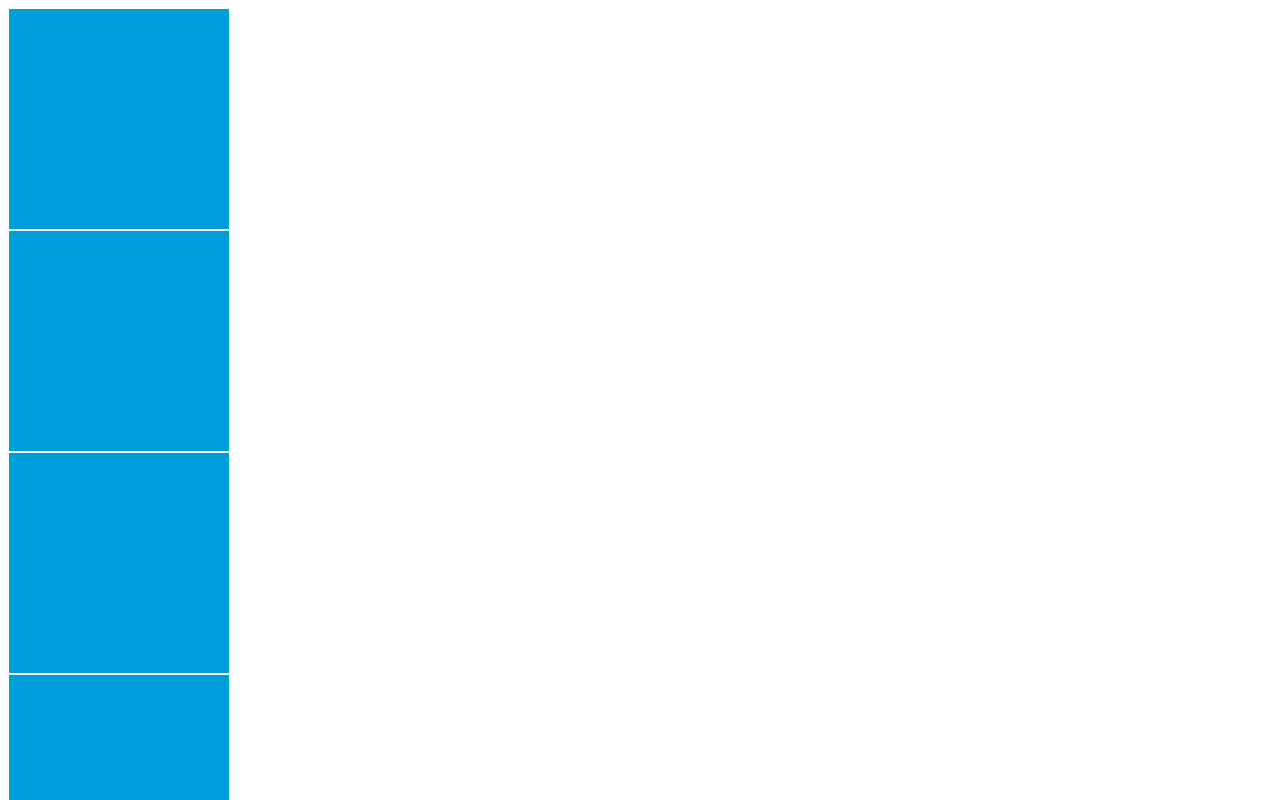
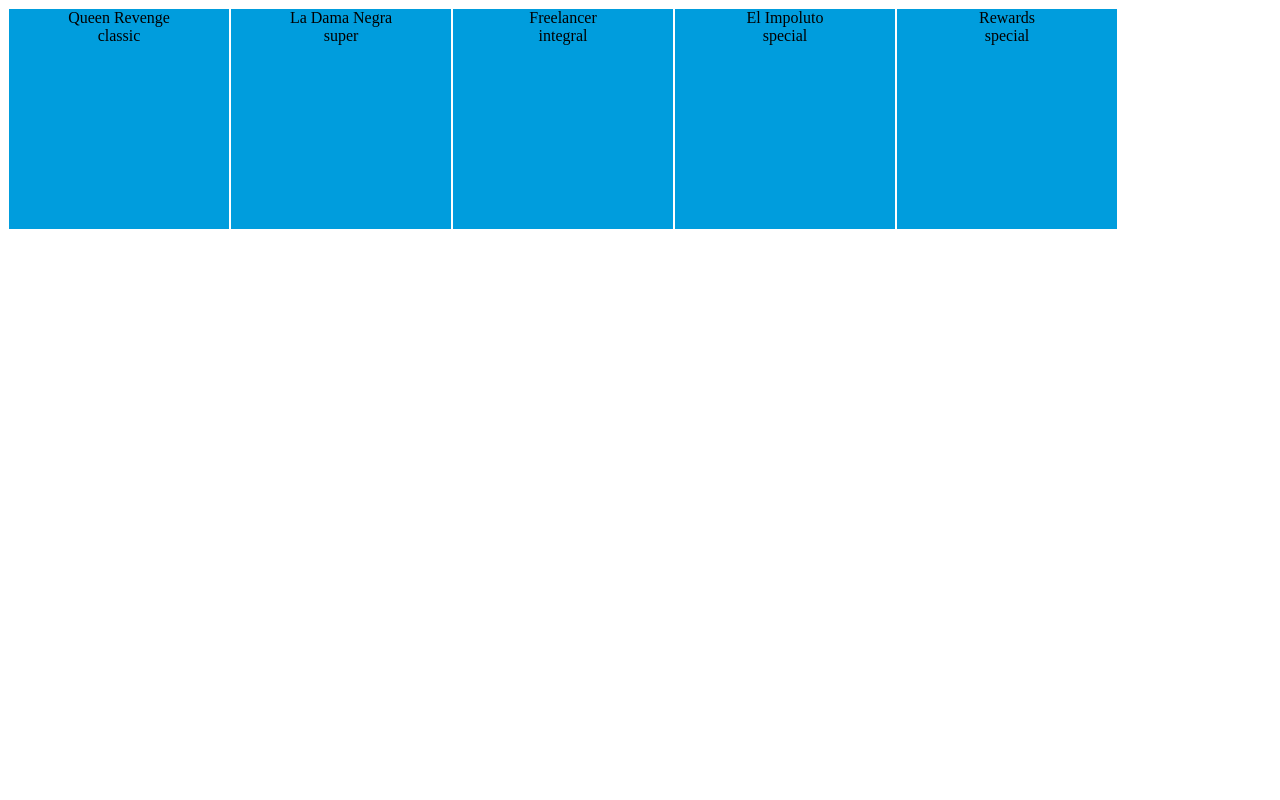
Before and after one commit to keyobs/react-mozaique-show, a React app: page / in a window 1280 px wide. Shown: the top 800 px of the page. Built offline with nearby package versions, Linux system fonts and the light colour scheme.

Commit message:
format + flex cards

```diff
--- a/src/components/Mozaique.tsx
+++ b/src/components/Mozaique.tsx
@@ -1,39 +1,34 @@
 import './styles/mozaique.css';
 
 import { spaceships } from './mockups';
-import {ISpaceships} from '../interfaces/interfaceSpaceships';
-
-
+import { ISpaceships } from '../interfaces/interfaceSpaceships';
 
 const Mozaique = () => {
-
   return (
     <div className='mozaiqueContainer'>
-    {spaceships.map(spaceship => (
-      <Card spaceship={spaceship}/>
+      <div className='cardsContainer'>
+        {spaceships.map((spaceship) => (
+          <Card key={spaceship.id} spaceship={spaceship} />
         ))}
       </div>
+    </div>
   );
-}
+};
 
 export default Mozaique;
 
-
-
-
-const Card = (props: {spaceship: ISpaceships}) => {
-  const {spaceship} = props;
+const Card = (props: { spaceship: ISpaceships }) => {
+  const { spaceship } = props;
 
   return (
     <div className='flipCard'>
       <div className='flipCardInner'>
-
         <div className='flipCardFront'>
+          <div>{spaceship.name}</div>
+          {spaceship.model}
         </div>
 
-              <div className='flipCardBack'>
-              </div>
-
+        <div className='flipCardBack'></div>
       </div>
     </div>
   );
--- a/src/components/styles/mozaique.css
+++ b/src/components/styles/mozaique.css
@@ -2,7 +2,10 @@
     margin: 0;
 }
 
-
+.cardsContainer {
+    display: flex;
+    flex-wrap: wrap;
+}
 
 
 
```
Lines whose indentation alone changed are shown as unchanged.
